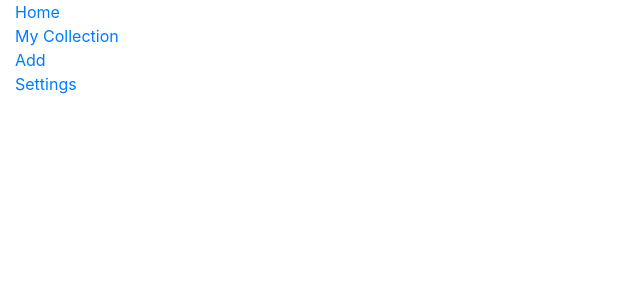
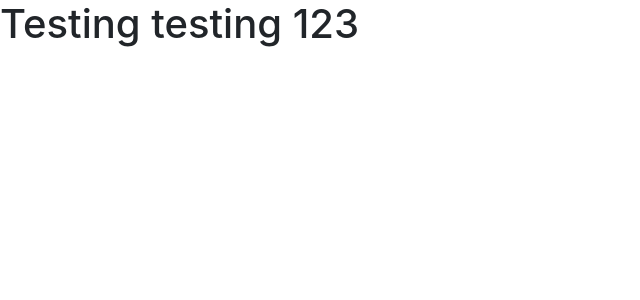
Before and after one commit to verdabursal/connoisseuse-frontend, a React (Create React App) app: page / in a window 1280 px wide. Shown: the top 300 px of the page, without its empty margins (0-640 px from the left). Built offline with nearby package versions, Linux system fonts and the light colour scheme.

Commit message:
added app.yaml, changed App.js to test html

```diff
--- /dev/null
+++ b/app.yaml
@@ -0,0 +1 @@
+runtime: nodejs10
--- a/src/App.js
+++ b/src/App.js
@@ -7,10 +7,18 @@ import MenuBar from './layout/MenuBar';
 
 class App extends React.Component {
 
+  // render() {
+  //   return (
+  //       <MenuBar/>
+  //   );
+  // }
+
   render() {
     return (
-        <MenuBar/>
-    );
+        <div>
+          <h1>Testing testing 123</h1>
+        </div>
+    )
   }
 }
 
```
Also changed, not shown: 2 other files (tests, documents, lock files or other folders).
